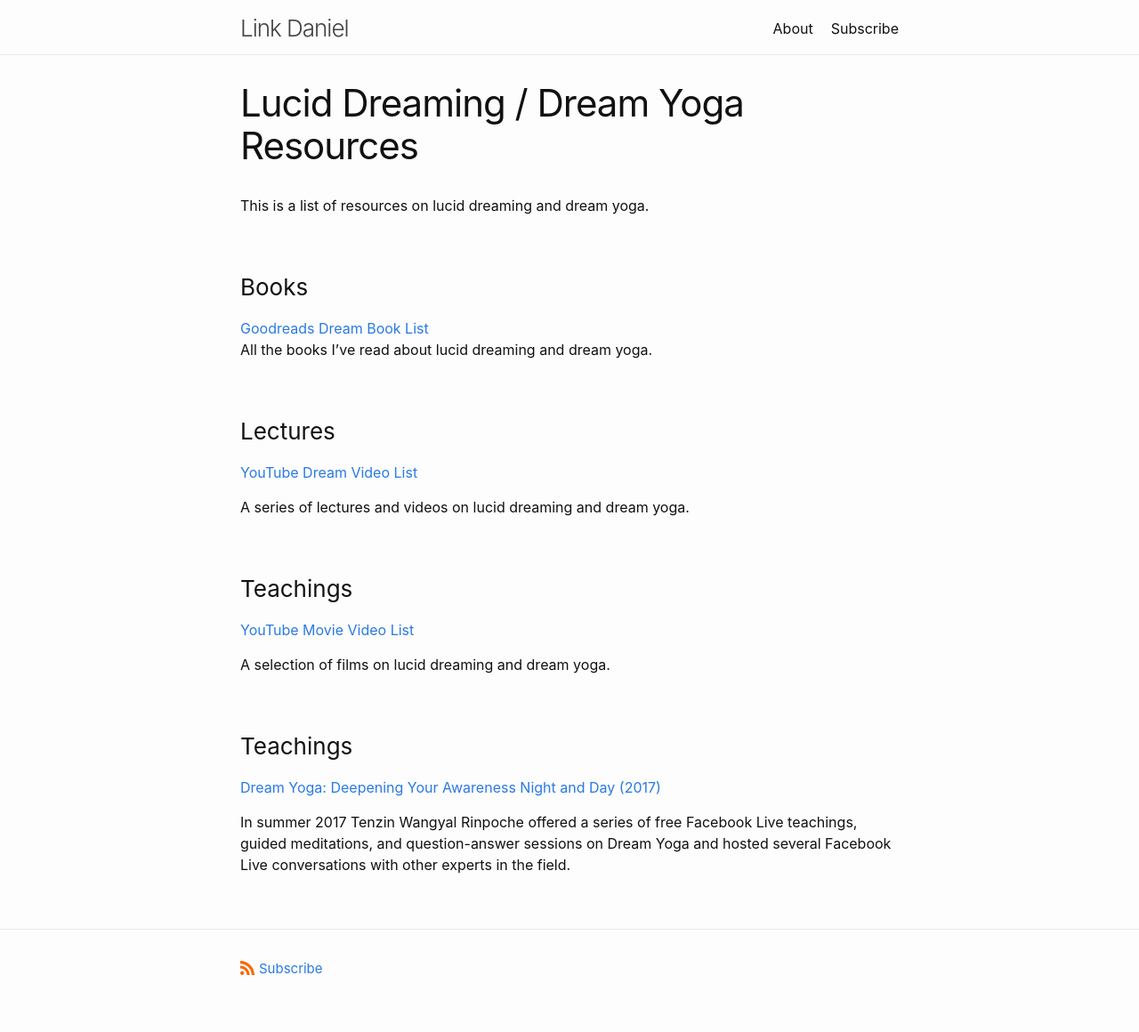
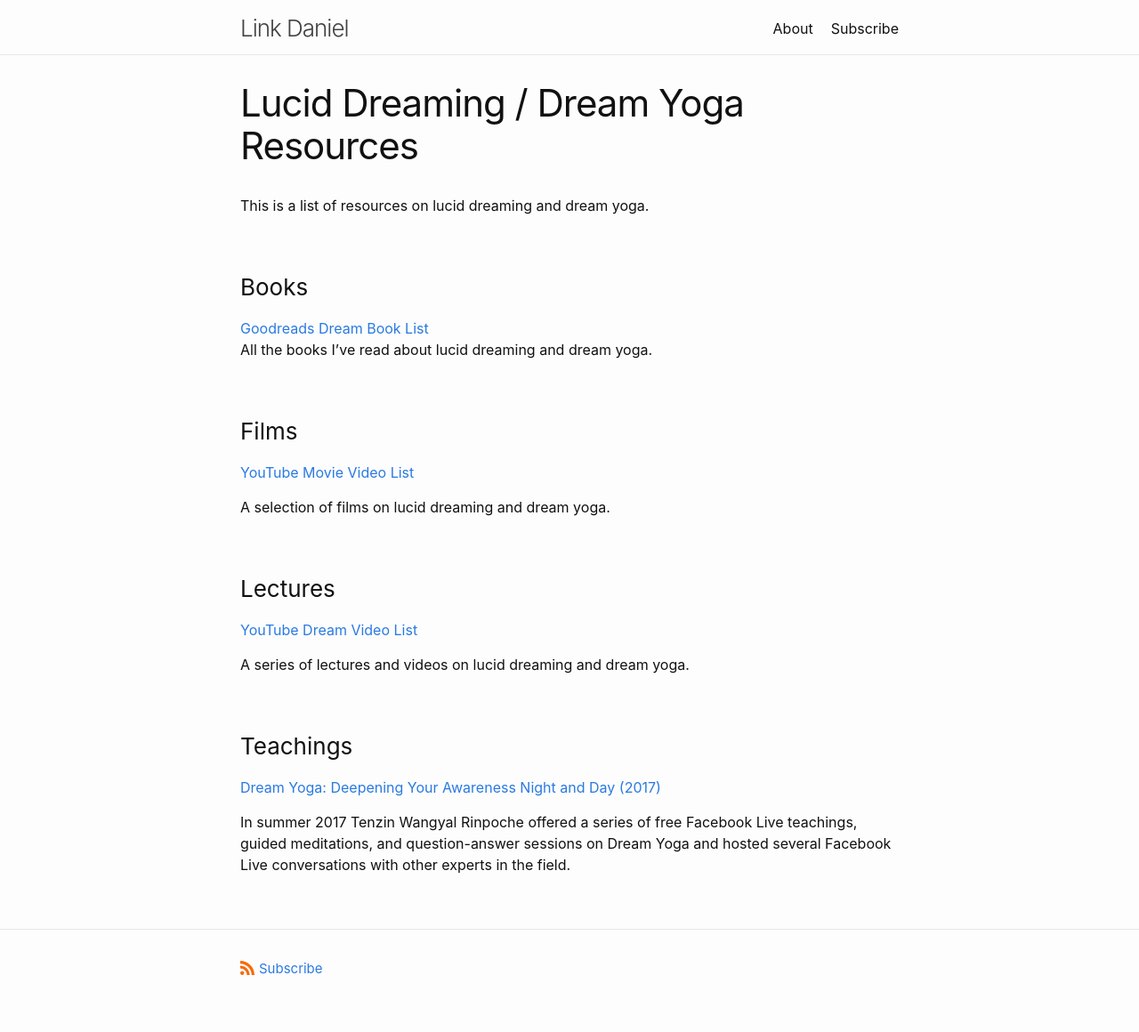
Before and after one commit to link-daniel/link.github.io, a Jekyll site: the page built from dreamresources.md, in a window 1280 px wide. Shown: the whole page at 89% size. Built offline with Jekyll 4.4.1, drawn with Linux system fonts in a browser that asks for light colours; part of the change alters nothing that is shown.

Commit message:
Update dreamresources.md

```diff
--- a/dreamresources.md
+++ b/dreamresources.md
@@ -13,6 +13,12 @@ This is a list of resources on lucid dreaming and dream yoga.
 <br>
 All the books I've read about lucid dreaming and dream yoga.
 
+<h3>Films</h3>
+
+[YouTube Movie Video List](https://www.imdb.com/list/ls083385013/)
+
+A selection of films on lucid dreaming and dream yoga.
+
 <h3>Lectures</h3>
 
 [YouTube Dream Video List](https://www.youtube.com/playlist?list=PL3IOQtA2di8PQNdPo2_FVaBlhVkb5PUXM)
@@ -21,12 +27,6 @@ A series of lectures and videos on lucid dreaming and dream yoga.
 
 <h3>Teachings</h3>
 
-[YouTube Movie Video List](https://www.imdb.com/list/ls083385013/)
-
-A selection of films on lucid dreaming and dream yoga.
-
-<h3>Teachings</h3>
-
 [Dream Yoga: Deepening Your Awareness Night and Day (2017)](https://cybersangha.net/dream-yoga-deepening-your-awareness-night-and-day-teaching-series/)
 
 In summer 2017 Tenzin Wangyal Rinpoche offered a series of free Facebook Live teachings, guided meditations, and question-answer sessions on Dream Yoga and hosted several Facebook Live conversations with other experts in the field.
```
